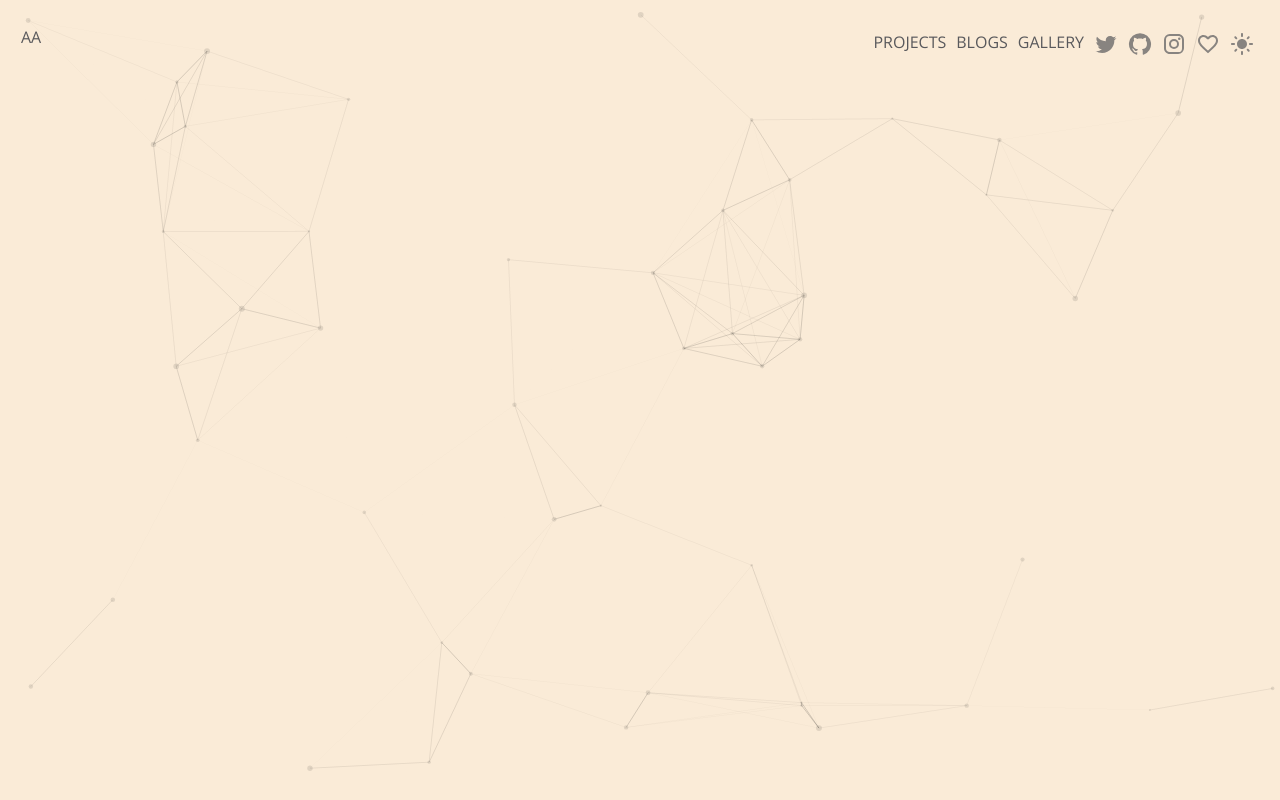
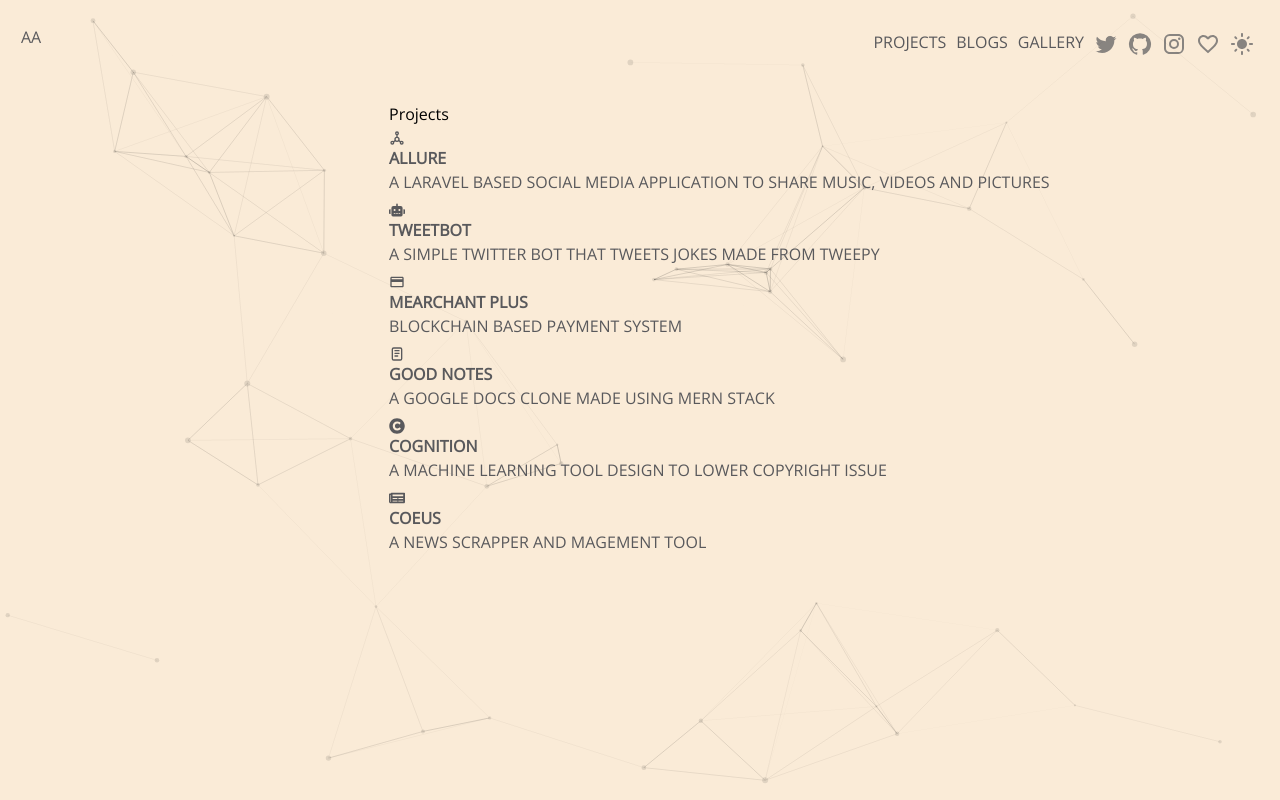
Before and after one commit to Ashwot-Acharya/portfolio-react, a React (Vite) app: page /projects in a window 1280 px wide. Built offline with nearby package versions, Linux system fonts and the light colour scheme; a web font is replaced by a local one.

Commit message:
Created Projects section , added links to my socials and updated gallery section

```diff
--- a/package.json
+++ b/package.json
@@ -14,7 +14,6 @@
     "@mui/icons-material": "^5.11.16",
     "@mui/material": "^5.11.16",
     "@reduxjs/toolkit": "^1.9.3",
-    "gsap": "^3.11.5",
     "react": "^18.2.0",
     "react-dom": "^18.2.0",
     "react-icons": "^4.10.1",
--- a/src/App.jsx
+++ b/src/App.jsx
@@ -5,7 +5,7 @@ import Blogs from './components/Blogs'
 import Projects from './components/Projects'
 import Demo from './components/Demo'
 import Mygallery from './components/Mygallery'
-
+import Contactme from './components/Contactme'
 function App() {
 
   return (
@@ -19,6 +19,7 @@ function App() {
         <Route path='/projects' element={<Projects/>} />
         <Route path='/demos' element={<Demo/>} />
         <Route path='/gallery' element={<Mygallery/>} />
+        <Route path='/contactme' element={<Contactme/>} />
       </Routes>
     </BrowserRouter>
     </div>
--- a/src/assets/css/main.css
+++ b/src/assets/css/main.css
@@ -85,6 +85,15 @@
 .p_left-20{
   padding-left: 20%;
 
+}
+.p_left-30{
+  padding-left: 30%;
+}
+.p_left-40{
+  padding-left: 40%;
+}
+.p_left-50{
+  padding-left: 50%;
 }
 .vi-ew{
 display: none;
@@ -284,11 +293,29 @@ a:hover{
   padding-left: 15px; /* gutter size */
   background-clip: padding-box;
 }
-.image_gallery{
+.image_gallery-dark .image_gallery-light{
   transition: 0.5s;
   border-radius: 10px;
 }
-.image_gallery:hover{
+.image_gallery-dark:hover {
+  transform: scale(1.02);
+  box-shadow: 0 0 20px #ffffff;
 
-  box-shadow: 0 0 20px #ffffff;
+
 }
+.image_gallery-light:hover {
+  transform: scale(1.02);
+  box-shadow: 0 0 20px #000000;
+
+
+}
+
+.inp-dark{
+  background-color: rgb(47, 47, 47);
+
+}
+
+.inp-light{
+  background-color: antiquewhite;
+
+}
--- a/src/components/Blogs.jsx
+++ b/src/components/Blogs.jsx
@@ -1,7 +1,7 @@
 import React from 'react'
 import Navbar from './Navbar'
 import { useSelector } from "react-redux"
-
+import MyParticles from './MyParticles'
 function Blogs() {
         const pgstate =  useSelector((state)=>state.page.mode)
         const blogpgstate = pgstate + 'dot'
@@ -10,6 +10,8 @@ function Blogs() {
     <div>
         <Navbar/>
         <div className='p-1r '>
+        <MyParticles/>
+
         <div    className={`m-5 p-1r p_left-20 `} >
 
          <h1 className="text-5xl p-3"> Blog Posts </h1>
@@ -22,19 +24,19 @@ function Blogs() {
                     <h3 className=' text-3xl reduced-opacity'> 2022 </h3>
                         <ul className={` p-3 ${blogpgstate}`}>
                             <li className='p-3'>
-                                <b>Aerodynamics of a sphere </b>: <a target='_blank' href='https://thinkersproblem.blogspot.com/2022/12/aerodynamics-of-sphere.html'> why the football curves mid-air -</a> <small> <i>December 07</i></small>
+                                <b>Aerodynamics of a sphere </b>: <a target='_blank' className='und' href='https://thinkersproblem.blogspot.com/2022/12/aerodynamics-of-sphere.html'> why the football curves mid-air -</a> <small> <i>December 07</i></small>
                             </li>
                             <li className='p-3'>
-                                <b>Django Framework </b>: <a target='_blank' href='https://thinkersproblem.blogspot.com/2022/12/aerodynamics-of-sphere.html'> My first Look -</a> <small> <i>July 28</i></small>
+                                <b>Django Framework </b>: <a target='_blank' className='und' href='https://thinkersproblem.blogspot.com/2022/12/aerodynamics-of-sphere.html'> My first Look -</a> <small> <i>July 28</i></small>
                             </li>
                             <li className='p-3'>
-                                <b>National Socialmism</b>: <a target='_blank' href='https://thinkersproblem.blogspot.com/2022/12/aerodynamics-of-sphere.html'>Rise and fall of nazism philosopy - </a> <small> <i>April 03</i></small>
+                                <b>National Socialmism</b>: <a target='_blank' className='und' href='https://thinkersproblem.blogspot.com/2022/12/aerodynamics-of-sphere.html'>Rise and fall of nazism philosopy - </a> <small> <i>April 03</i></small>
                             </li>
                             <li className='p-3'>
-                                <b> The deep web </b>: <a target='_blank' href='https://thinkersproblem.blogspot.com/2022/12/aerodynamics-of-sphere.html'> Anynomyus Internet Usage - </a> <small> <i> April 01</i> </small>
+                                <b> The deep web </b>: <a target='_blank' className='und' href='https://thinkersproblem.blogspot.com/2022/12/aerodynamics-of-sphere.html'> Anynomyus Internet Usage - </a> <small> <i> April 01</i> </small>
                             </li>
                             <li className='p-3'>
-                                <b> IOTEX</b>: <a target='_blank' href='https://thinkersproblem.blogspot.com/2022/12/aerodynamics-of-sphere.html'> internet of things on the blockchain - </a> <small> <i>
+                                <b> IOTEX</b>: <a target='_blank' className='und' href='https://thinkersproblem.blogspot.com/2022/12/aerodynamics-of-sphere.html'> internet of things on the blockchain - </a> <small> <i>
 February 28</i> </small>
                             </li>
                         </ul>
@@ -45,7 +47,7 @@ February 28</i> </small>
 
                         <ul className={` p-3 ${blogpgstate}`}>
                             <li className='p-3'>
-                                <b> Music On Studying  </b>: <a target='_blank' href='https://thinkersproblem.blogspot.com/2022/12/aerodynamics-of-sphere.html'> Your mind in music</a> <small> <i>Dec 07</i></small>
+                                <b> Music On Studying  </b>: <a target='_blank' className='und' href='https://thinkersproblem.blogspot.com/2022/12/aerodynamics-of-sphere.html'> Your mind in music</a> <small> <i>Dec 07</i></small>
                             </li>
 
                         </ul>
--- /dev/null
+++ b/src/components/Contactme.jsx
@@ -0,0 +1,43 @@
+import React from 'react'
+import Navbar from './Navbar'
+import MyParticles from './MyParticles'
+import { useSelector } from 'react-redux';
+
+function Contactme() {
+    const theme =  useSelector((state)=>state.page.mode)
+    const feild_theme = "inp-" + theme
+
+  return (
+    <div>
+        <Navbar/>
+        <MyParticles/>
+            <div className='m-5  p-1r p_left-30'>
+            {/* <form action="https://formkeep.com/f/189a664a185d"
+                accept-charset="UTF-8"
+                enctype="multipart/form-data"
+                method="POST">
+               <div className='p-3'>
+               <input type='text'  name='Name' placeholder=' Name' className={`p-3   ${feild_theme}` } />
+                </div>
+
+                <div className='p-3'>
+                <input type='email' name='emailid' placeholder=' Email' className={` p-3 ${feild_theme}`} />
+                    </div>
+                <div className='p-3'>
+                <textarea placeholder='Type message here...' className= {` p-3 ${feild_theme}`} name='mainmessage'></textarea>
+                    </div>
+                <div className='p-3'>
+                    <button type='Submit' className='bg-blue-500 hover:bg-blue-700 text-white font-bold py-2 px-4 rounded-full' >  Submit </button>
+                </div>
+            </form> */}
+            <iframe src="https://docs.google.com/forms/d/e/1FAIpQLSc998Vv-r4CjZcv0Gb4BY0p1zfel7_ina2UIkj_EtLvfiVqXQ/viewform?embedded=true" width="640" height="721" frameborder="0" marginheight="0" marginwidth="0">Loading…</iframe>
+
+            </div>
+
+    </div>
+    )
+
+
+}
+
+export default Contactme
--- a/src/components/Mygallery.jsx
+++ b/src/components/Mygallery.jsx
@@ -3,7 +3,7 @@ import { proxy, useSnapshot } from 'valtio'
 
 import Masonry from 'react-masonry-css'
 import Navbar from './Navbar';
-
+import { useSelector } from 'react-redux';
 
 const state = proxy({
   clicked: null,
@@ -23,8 +23,8 @@ function Mygallery() {
     500:1
 }
   const {urls} = useSnapshot(state)
-
-
+  const theme =  useSelector((state)=>state.page.mode)
+  const hclass =  "image_gallery-" +theme
 
   return (
     <div>
@@ -39,7 +39,7 @@ function Mygallery() {
   className="my-masonry-grid"
   columnClassName="my-masonry-grid_column ">
                     {urls.map((el) => (
-            <img  className='mb-3 image_gallery '
+            <img  className={`mb-3  ${hclass}` }
           key={el}
             src={el}
           />
--- a/src/components/Navbar.jsx
+++ b/src/components/Navbar.jsx
@@ -75,16 +75,16 @@ function Navbar() {
                     Gallery
                 </Link> </div>
             <div className='m-5 nav-links icon' >
-               <a href='#' className='und o7'> <TwitterIcon/> </a>
+               <a href='https://twitter.com/ashwotacharya' target='__blank' className='und o7'> <TwitterIcon/> </a>
             </div>
             <div className='m-5 nav-links icon'>
-               <a href="#" className='und o7'> <GitHubIcon/></a>
+               <a href="https://github.com/Ashwot-Acharya/" target='__blank' className='und o7'> <GitHubIcon/></a>
             </div>
             <div className='m-5 nav-links icon'>
-                <a className='und o7' href="#"><InstagramIcon/></a>
+                <a className='und o7' target='__blank' href="https://www.instagram.com/acharya_ashwot/"><InstagramIcon/></a>
             </div>
             <div className='m-5 nav-links icon'>
-               <Link  className='und o7' to="#"> <FavoriteBorderIcon/> </Link>
+               <Link  className='und o7' to="/contactme"> <FavoriteBorderIcon/> </Link>
             </div>
             <div className='m-5 navlinks icon'>
 
--- a/src/components/Projects.jsx
+++ b/src/components/Projects.jsx
@@ -1,11 +1,11 @@
 import React from 'react'
 import Navbar from './Navbar'
 import MyParticles from './MyParticles';
-import { Swiper, SwiperSlide } from 'swiper/react';
-import { Autoplay, Pagination, Navigation } from "swiper";
-import 'swiper/css';
 import { Tilt } from 'react-tilt'
-import 'swiper/css/scrollbar';
+import {FaRobot , FaCopyright , FaNewspaper  } from "react-icons/fa";
+import { Link } from 'react-router-dom';
+import {TbSocial , TbNotes} from 'react-icons/tb'
+import {MdPayment} from 'react-icons/md'
 
 function Projects() {
 
@@ -15,6 +15,81 @@ function Projects() {
   <div>
     <Navbar/>
     <MyParticles/>
+    <div className='m-5  p-1r p_left-30'>
+    <h1 className="text-5xl p-3 "> Projects </h1>
+    <div className='p-3'>
+    <Link to={'/allure'}>
+      <div className='flex und'>
+        <TbSocial className='text-5xl' />
+        <div className='font-bold p-3 '>
+          <b className=''> Allure</b>
+        </div>
+        <p className='p-3 text-xs'> A laravel based social media application to share music, videos and pictures </p>
+
+      </div>
+      </Link>
+    </div>
+    <div className='p-3'>
+    <Link to={'/allure'}>
+      <div className='flex und'>
+        <FaRobot className='text-5xl' />
+        <div className='font-bold p-3 '>
+          <b className=''> Tweetbot</b>
+        </div>
+        <p className='p-3 text-xs'> A simple twitter bot that tweets jokes made from tweepy</p>
+
+      </div>
+      </Link>
+    </div>
+    <div className='p-3'>
+    <Link to={'/allure'}>
+      <div className='flex und'>
+        <MdPayment className='text-5xl' />
+        <div className='font-bold p-3 '>
+          <b className=''> Mearchant Plus</b>
+        </div>
+        <p className='p-3 text-xs'> Blockchain based payment system</p>
+
+      </div>
+      </Link>
+    </div>
+    <div className='p-3 '>
+    <Link to={'/allure'}>
+      <div className='flex und'>
+        <TbNotes className='text-5xl' />
+        <div className='font-bold p-3 '>
+          <b className=''> Good Notes</b>
+        </div>
+        <p className='p-3 text-xs'> A google docs clone made using Mern stack </p>
+
+      </div>
+      </Link>
+    </div>
+    <div className='p-3'>
+    <Link to={'/allure'}>
+      <div className='flex und'>
+        <FaCopyright className='text-5xl' />
+        <div className='font-bold p-3 '>
+          <b className=''> Cognition</b>
+        </div>
+        <p className='p-3 text-xs'> A machine learning tool design to lower copyright issue </p>
+
+      </div>
+      </Link>
+    </div>
+    <div className='p-3'>
+    <Link to={'/allure'}>
+      <div className='flex und'>
+        <FaNewspaper className='text-5xl' />
+        <div className='font-bold p-3 '>
+          <b className=''>Coeus </b>
+        </div>
+        <p className='p-3 text-xs'> A news scrapper and magement tool</p>
+
+      </div>
+      </Link>
+    </div>
+    </div>
 
   </div>
   )
```
